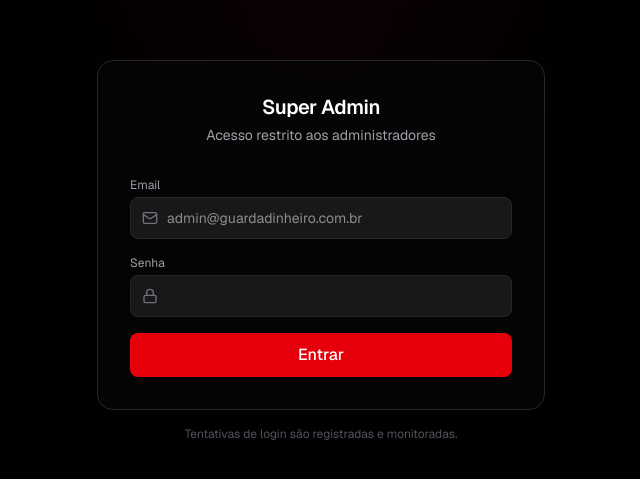
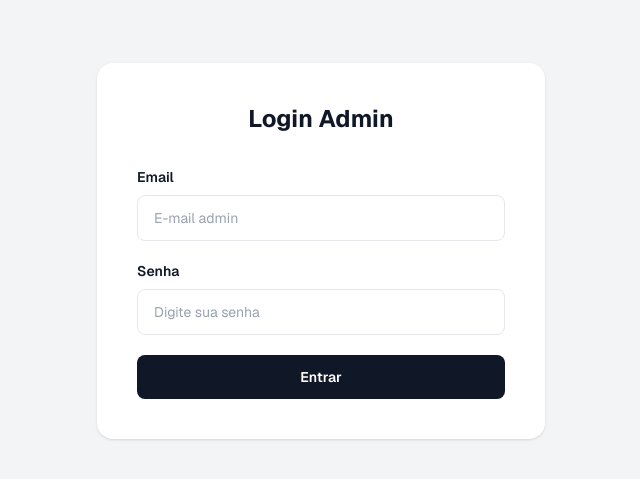
Before and after one commit to brunosenaandrade-boop/gdr, a Next.js app: page /admin/login in a window 1280 px wide. Shown: the part 149-628 px from the top of the page, without its empty margins (319-959 px from the left). Built offline with nearby package versions, Linux system fonts and the light colour scheme.

Commit message:
style(admin-login): redesign clean minimalista (fundo claro, sem \u00edcones)

```diff
--- a/src/app/admin/login/client.tsx
+++ b/src/app/admin/login/client.tsx
@@ -2,7 +2,6 @@
 
 import { useState } from "react";
 import { useRouter } from "next/navigation";
-import { Lock, Mail, KeyRound } from "lucide-react";
 import { adminSignIn, adminVerify2FA } from "@/lib/admin/actions";
 
 type Step = "credentials" | "2fa";
@@ -56,73 +55,60 @@
   }
 
   return (
-    <div className="min-h-screen bg-black flex items-center justify-center p-4">
-      <div className="pointer-events-none absolute -top-24 left-1/2 -translate-x-1/2 h-96 w-96 rounded-full bg-red-500/10 blur-[100px] opacity-50" />
-
-      <div className="relative w-full max-w-md">
-        <div className="rounded-2xl border border-zinc-800 bg-zinc-950/50 backdrop-blur-xl p-8">
-          <div className="text-center mb-8">
-            <h1 className="text-xl font-semibold tracking-tight text-white">
-              {step === "credentials" ? "Super Admin" : "Autenticação 2FA"}
+    <div className="min-h-screen bg-gray-100 flex items-center justify-center p-4">
+      <div className="w-full max-w-md bg-white rounded-2xl shadow-sm p-10">
+        <h1 className="text-2xl font-bold text-center text-gray-900 mb-8">
+          {step === "credentials" ? "Login Admin" : "Autenticação 2FA"}
         </h1>
-            <p className="text-sm text-zinc-400 mt-1">
-              {step === "credentials"
-                ? "Acesso restrito aos administradores"
-                : "Digite o código do seu autenticador"}
-            </p>
-          </div>
 
         {step === "credentials" ? (
-            <form onSubmit={handleCredentials} className="space-y-4">
+          <form onSubmit={handleCredentials} className="space-y-5">
             <div>
-                <label className="block text-xs text-zinc-400 mb-1">Email</label>
-                <div className="relative">
-                  <Mail className="absolute left-3 top-1/2 -translate-y-1/2 h-4 w-4 text-zinc-500" />
+              <label className="block text-sm font-semibold text-gray-900 mb-2">
+                Email
+              </label>
               <input
                 type="email"
                 value={email}
                 onChange={(e) => setEmail(e.target.value)}
                 required
                 autoComplete="email"
-                    className="w-full bg-zinc-900 border border-zinc-800 rounded-lg pl-9 pr-3 py-2.5 text-sm text-white focus:border-red-500 focus:outline-none"
-                    placeholder="admin@guardadinheiro.com.br"
+                placeholder="E-mail admin"
+                className="w-full bg-white border border-gray-200 rounded-lg px-4 py-3 text-sm text-gray-900 placeholder-gray-400 focus:border-gray-900 focus:outline-none transition-colors"
               />
-                </div>
             </div>
 
             <div>
-                <label className="block text-xs text-zinc-400 mb-1">Senha</label>
-                <div className="relative">
-                  <Lock className="absolute left-3 top-1/2 -translate-y-1/2 h-4 w-4 text-zinc-500" />
+              <label className="block text-sm font-semibold text-gray-900 mb-2">
+                Senha
+              </label>
               <input
                 type="password"
                 value={password}
                 onChange={(e) => setPassword(e.target.value)}
                 required
                 autoComplete="current-password"
-                    className="w-full bg-zinc-900 border border-zinc-800 rounded-lg pl-9 pr-3 py-2.5 text-sm text-white focus:border-red-500 focus:outline-none"
+                placeholder="Digite sua senha"
+                className="w-full bg-white border border-gray-200 rounded-lg px-4 py-3 text-sm text-gray-900 placeholder-gray-400 focus:border-gray-900 focus:outline-none transition-colors"
               />
             </div>
-              </div>
 
-              {error && <p className="text-sm text-red-400">{error}</p>}
+            {error && <p className="text-sm text-red-600">{error}</p>}
 
             <button
               type="submit"
               disabled={loading}
-                className="w-full py-2.5 bg-red-600 hover:bg-red-500 disabled:opacity-50 text-white font-medium rounded-lg transition-colors"
+              className="w-full py-3 bg-gray-900 hover:bg-gray-800 disabled:opacity-50 text-white text-sm font-semibold rounded-lg transition-colors"
             >
-                {loading ? "Verificando..." : "Entrar"}
+              {loading ? "Entrando..." : "Entrar"}
             </button>
           </form>
         ) : (
-            <form onSubmit={handle2FA} className="space-y-4">
+          <form onSubmit={handle2FA} className="space-y-5">
             <div>
-                <label className="block text-xs text-zinc-400 mb-1">
+              <label className="block text-sm font-semibold text-gray-900 mb-2">
                 Código de 6 dígitos
               </label>
-                <div className="relative">
-                  <KeyRound className="absolute left-3 top-1/2 -translate-y-1/2 h-4 w-4 text-zinc-500" />
               <input
                 type="text"
                 inputMode="numeric"
@@ -131,21 +117,20 @@
                 required
                 autoFocus
                 autoComplete="one-time-code"
-                    className="w-full bg-zinc-900 border border-zinc-800 rounded-lg pl-9 pr-3 py-2.5 text-lg font-mono tracking-[0.3em] text-center text-white focus:border-red-500 focus:outline-none"
                 placeholder="000000"
+                className="w-full bg-white border border-gray-200 rounded-lg px-4 py-3 text-lg font-mono tracking-[0.3em] text-center text-gray-900 placeholder-gray-300 focus:border-gray-900 focus:outline-none transition-colors"
               />
-                </div>
-                <p className="text-xs text-zinc-500 mt-2">
+              <p className="text-xs text-gray-500 mt-2">
                 Ou use um código de recuperação.
               </p>
             </div>
 
-              {error && <p className="text-sm text-red-400">{error}</p>}
+            {error && <p className="text-sm text-red-600">{error}</p>}
 
             <button
               type="submit"
               disabled={loading || code.length < 6}
-                className="w-full py-2.5 bg-red-600 hover:bg-red-500 disabled:opacity-50 text-white font-medium rounded-lg transition-colors"
+              className="w-full py-3 bg-gray-900 hover:bg-gray-800 disabled:opacity-50 text-white text-sm font-semibold rounded-lg transition-colors"
             >
               {loading ? "Verificando..." : "Confirmar"}
             </button>
@@ -153,18 +138,13 @@
             <button
               type="button"
               onClick={() => { setStep("credentials"); setCode(""); setError(""); }}
-                className="w-full text-xs text-zinc-500 hover:text-zinc-300"
+              className="w-full text-xs text-gray-500 hover:text-gray-900"
             >
               ← Voltar
             </button>
           </form>
         )}
       </div>
-
-        <p className="text-center text-xs text-zinc-600 mt-4">
-          Tentativas de login são registradas e monitoradas.
-        </p>
-      </div>
     </div>
   );
 }
```
Lines whose indentation alone changed are shown as unchanged.
